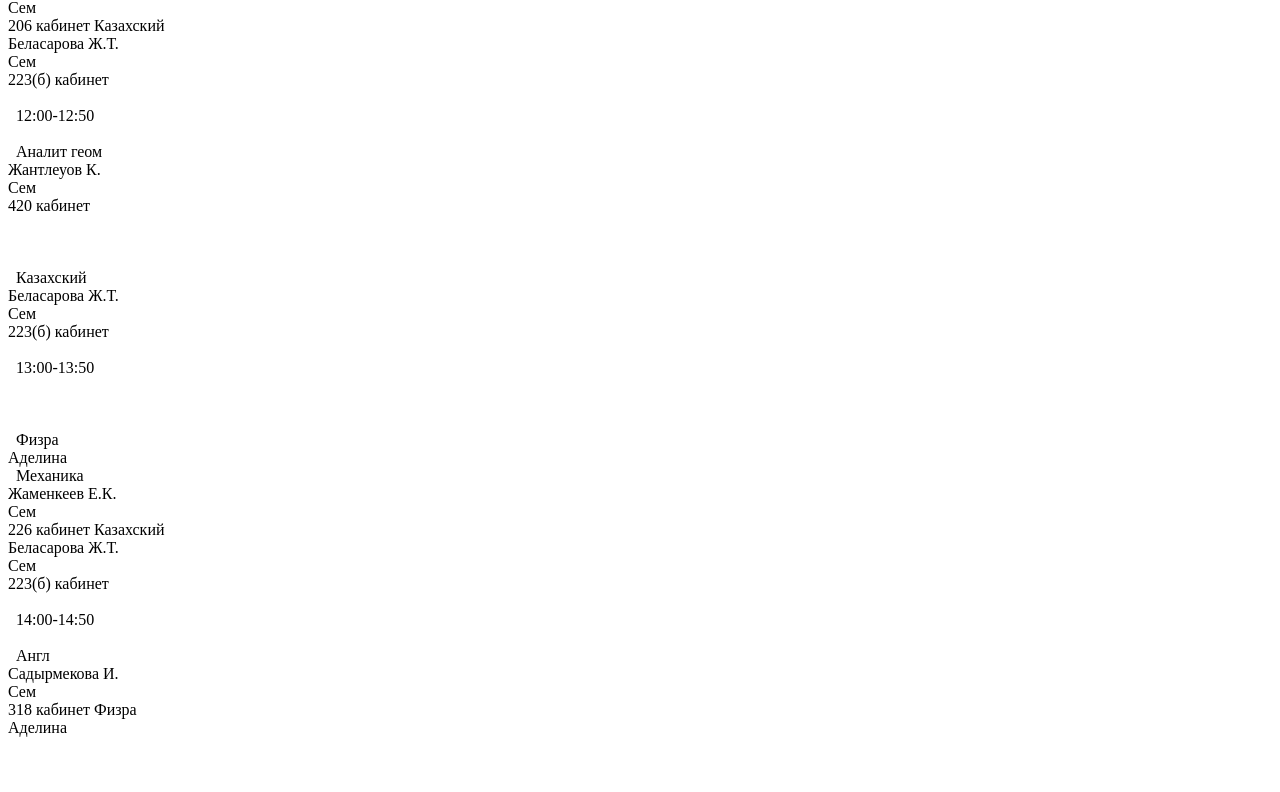
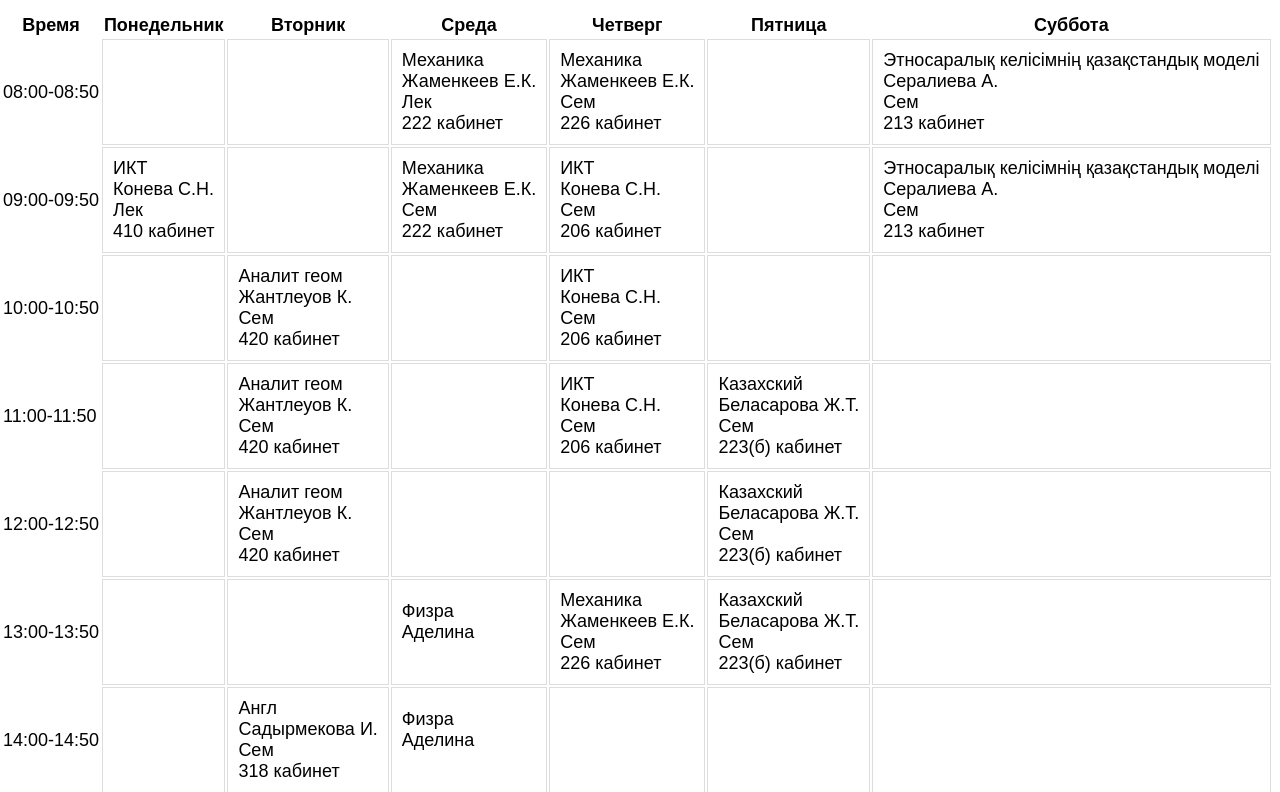
Before and after one commit to munnificent/shcedule.github.io, a plain HTML site: page fer.html in a window 1280 px wide. Shown: the part 99-891 px from the top of the page. Drawn offline with Linux system fonts and the light colour scheme.

Commit message:
исправил свой косяк

```diff
--- a/fer.html
+++ b/fer.html
@@ -1,4 +1,58 @@
-Сем<br>420 кабинет</td>
+<!DOCTYPE html>
+<html>
+<head>
+  <title>Расписание</title>
+  <meta name="viewport" content="width=device-width, initial-scale=1">
+  <link rel="stylesheet" href="style.css">
+  <script src="https://telegram.org/js/telegram-web-app.js"></script>
+  <script src="script.js"></script>
+</head>
+<body>
+  <header>
+    <a href="index.html">Назад</a>
+    <h1>Расписание занятий</h1>
+  </header>
+  <table>
+    <tr>
+      <th>Время</th>
+      <th>Понедельник</th>
+      <th>Вторник</th>
+      <th>Среда</th>
+      <th>Четверг</th>
+      <th>Пятница</th>
+      <th>Суббота</th>
+    </tr>
+    <tr>
+      <td>08:00-08:50</td>
+      <td class="cell">&nbsp;<br>&nbsp;<br>&nbsp;</td>
+      <td class="cell">&nbsp;<br>&nbsp;<br>&nbsp;</td>
+      <td class="cell">Механика<br>Жаменкеев Е.К.<br>Лек<br>222 кабинет</td>
+      <td class="cell">Механика<br>Жаменкеев Е.К.<br>Сем<br>226 кабинет</td>
+      <td class="cell">&nbsp;<br>&nbsp;<br>&nbsp;</td>
+      <td class="cell">Этносаралық келісімнің қазақстандық моделі<br>Сералиева  А.<br>Сем<br>213 кабинет</td>
+    </tr>
+    <tr>
+      <td>09:00-09:50</td>
+      <td class="cell">ИКТ<br>Конева С.Н.<br>Лек<br>410 кабинет</td>
+      <td class="cell">&nbsp;<br>&nbsp;<br>&nbsp;</td>
+      <td class="cell">Механика<br>Жаменкеев Е.К.<br>Сем<br>222 кабинет</td>
+      <td class="cell">ИКТ<br>Конева С.Н.<br>Сем<br>206 кабинет</td>
+      <td class="cell">&nbsp;<br>&nbsp;<br>&nbsp;</td>
+      <td class="cell">Этносаралық келісімнің қазақстандық моделі<br>Сералиева  А.<br>Сем<br>213 кабинет</td>
+    </tr>
+    <tr>
+      <td>10:00-10:50</td>
+      <td class="cell">&nbsp;<br>&nbsp;<br>&nbsp;</td>
+      <td class="cell">Аналит геом<br>Жантлеуов К.<br>Сем<br>420 кабинет</td>
+      <td class="cell">&nbsp;<br>&nbsp;<br>&nbsp;</td>
+      <td class="cell">ИКТ<br>Конева С.Н.<br>Сем<br>206 кабинет</td>
+      <td class="cell">&nbsp;<br>&nbsp;<br>&nbsp;</td>
+      <td class="cell">&nbsp;<br>&nbsp;<br>&nbsp;</td>
+    </tr>
+    <tr>
+      <td>11:00-11:50</td>
+      <td class="cell">&nbsp;<br>&nbsp;<br>&nbsp;</td>
+      <td class="cell">Аналит геом<br>Жантлеуов К.<br>Сем<br>420 кабинет</td>
       <td class="cell">&nbsp;<br>&nbsp;<br>&nbsp;</td>
       <td class="cell">ИКТ<br>Конева С.Н.<br>Сем<br>206 кабинет</td>
       <td class="cell">Казахский<br>Беласарова Ж.Т.<br>Сем<br>223(б) кабинет</td>
```
Also changed, not shown: mor.html (+4 -1 lines).
